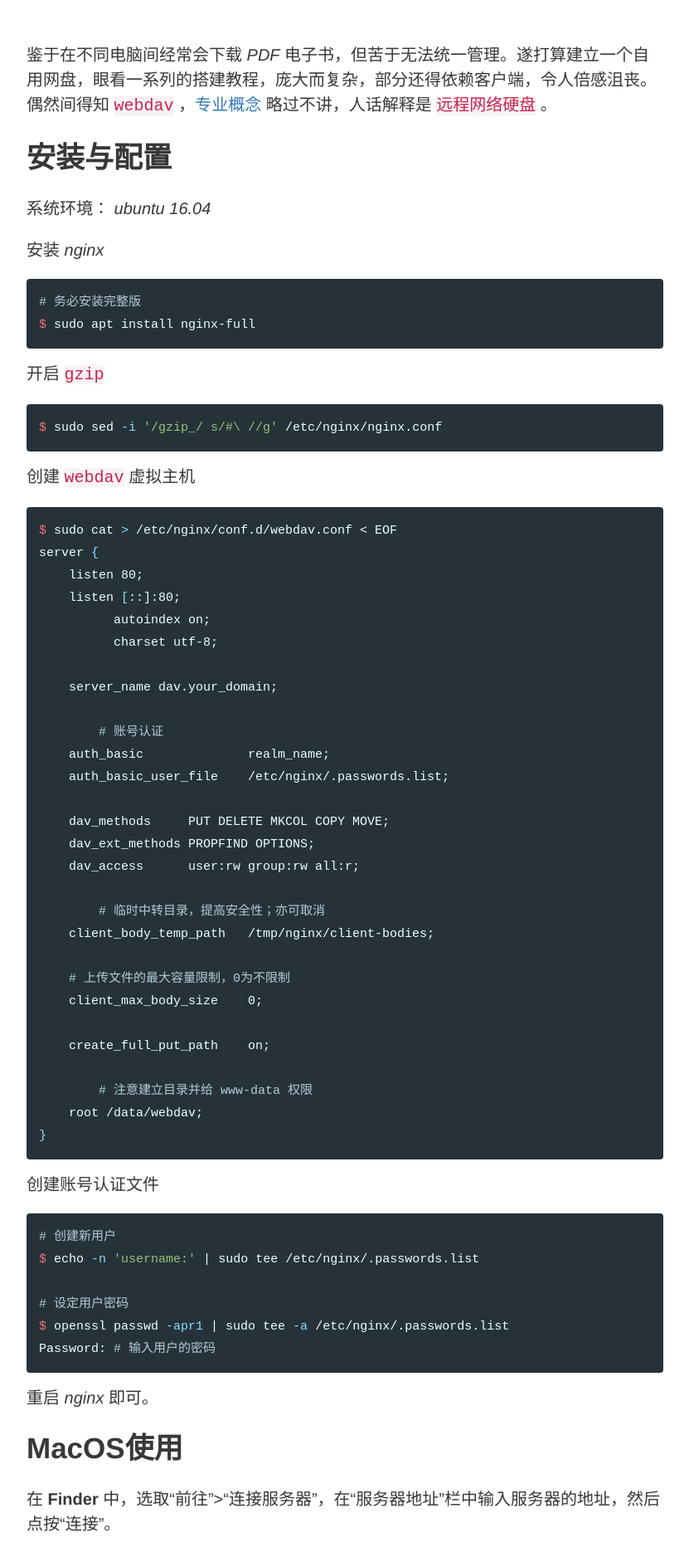
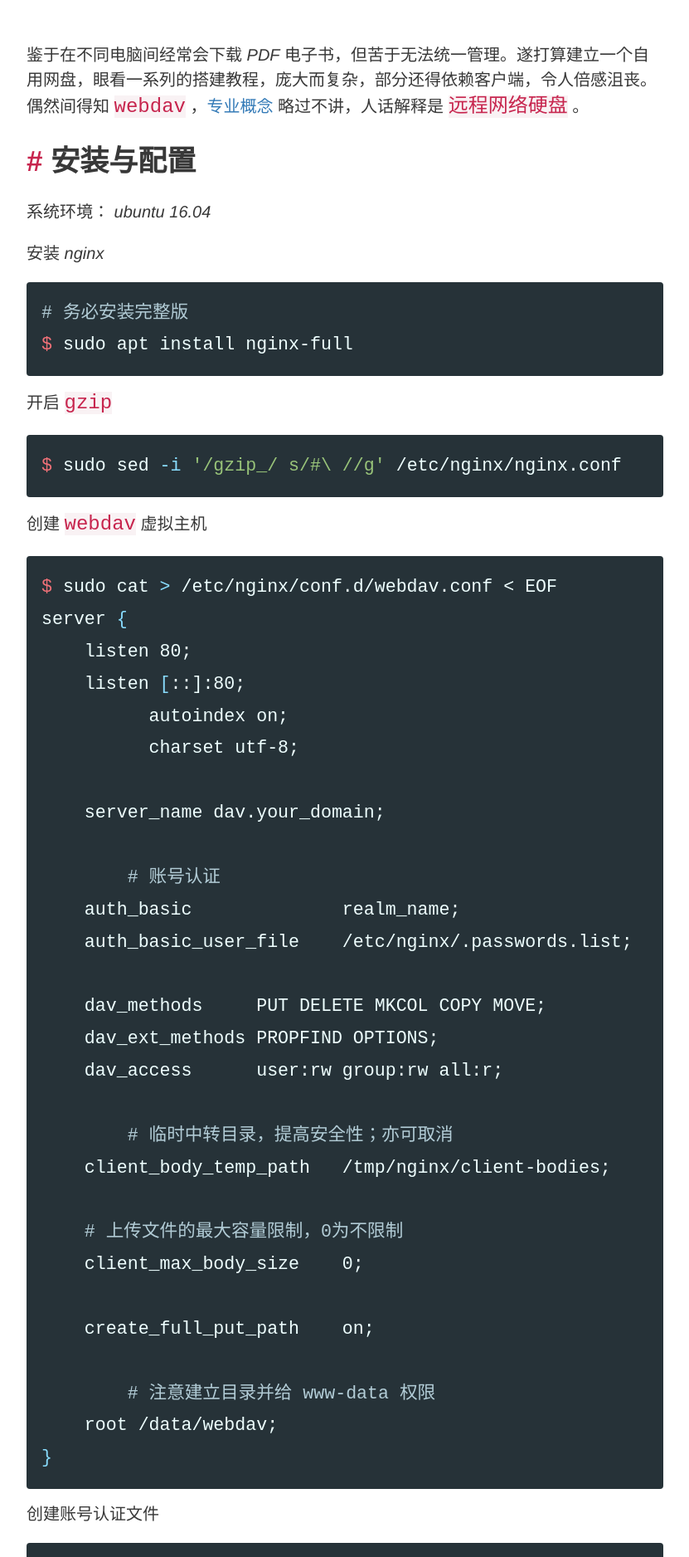
Before and after one commit to pwmake/notebook, a Jekyll site: the page built from _posts/2017-11-07-deploy-webdav-server-with-nginx-in-ubuntu.md, in a window 1280 px wide. Shown: the part 377-2253 px from the top of the page at 83% size, without its empty margins (224-1055 px from the left). Built offline with Jekyll 4.4.1, drawn with Linux system fonts in a browser that asks for light colours; some web fonts are replaced; comment, search, counter and statistics services are not loaded.

Commit message:
modified code font size and h2,h3 head for prefix string

```diff
--- a/_sass/base/_global.scss
+++ b/_sass/base/_global.scss
@@ -55,8 +55,18 @@ h2 {
     font-size: 1.75em;
 }
 
+h2:before {
+    content: '# ';
+    color: #c7254e;
+}
+
 h3 {
     font-size: 1.5em;
+}
+
+h3:before {
+    content: '## ';
+    color: #c7254e;
 }
 
 h4 {
--- a/_sass/external/_reset.scss
+++ b/_sass/external/_reset.scss
@@ -231,7 +231,7 @@ kbd,
 pre,
 samp {
   font-family: monospace, monospace;
-  font-size: 1em;
+  font-size: 1.2em;
 }
 
 /* Forms
```
